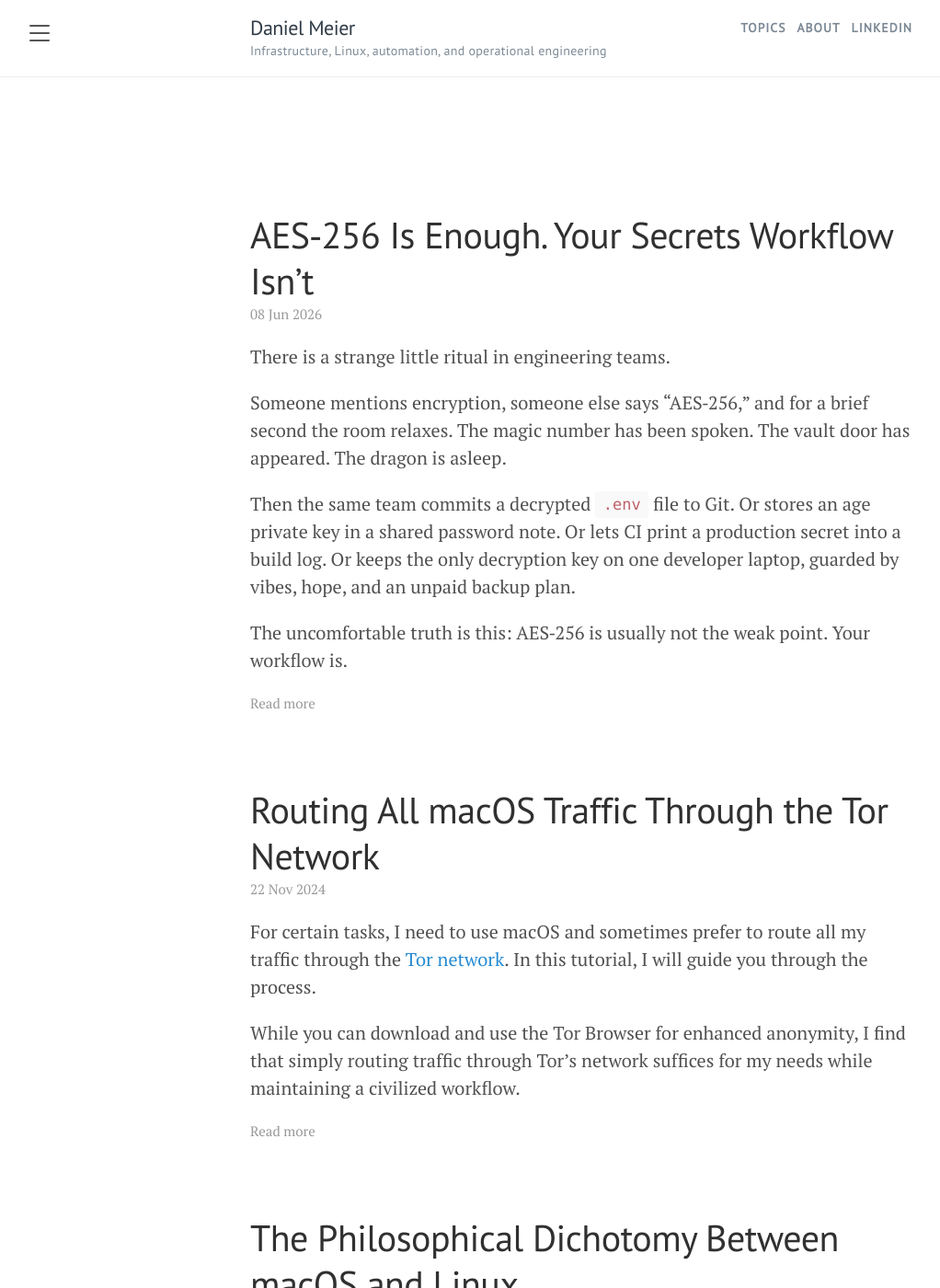
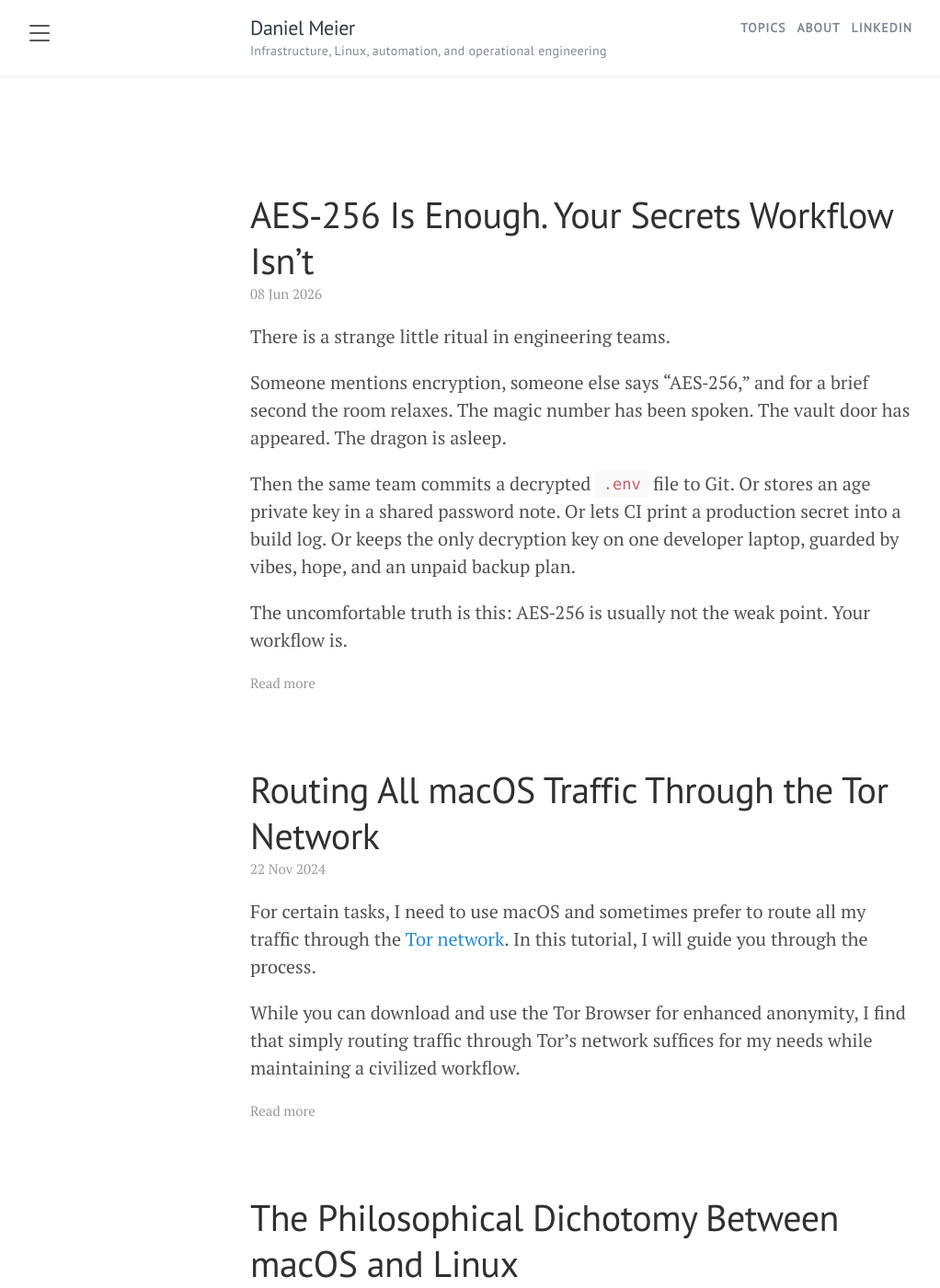
Before and after one commit to dme86/dme86.github.io, a Jekyll site: the page built from index.html, in a window 1280 px wide and 1400 px high. Shown: the whole window at 92% size, without its empty margins (8-1030 px from the left). Built offline with Jekyll 4.4.1, drawn with Linux system fonts in a browser that asks for light colours; the list of posts is cut into pages by our own code.

Commit message:
Reduce spacing below header further

```diff
--- a/public/css/lanyon.css
+++ b/public/css/lanyon.css
@@ -119,7 +119,7 @@ h1, h2, h3, h4, h5, h6 {
   border-bottom: 1px solid #eee;
 }
 .wrap {
-  padding-top: 6rem;
+  padding-top: 4.9rem;
 }
 .masthead-content {
   display: flex;
@@ -181,7 +181,7 @@ h1, h2, h3, h4, h5, h6 {
     min-height: 96px;
   }
   .wrap {
-    padding-top: 7rem;
+    padding-top: 5.9rem;
   }
   .masthead-content {
     align-items: center;
```
